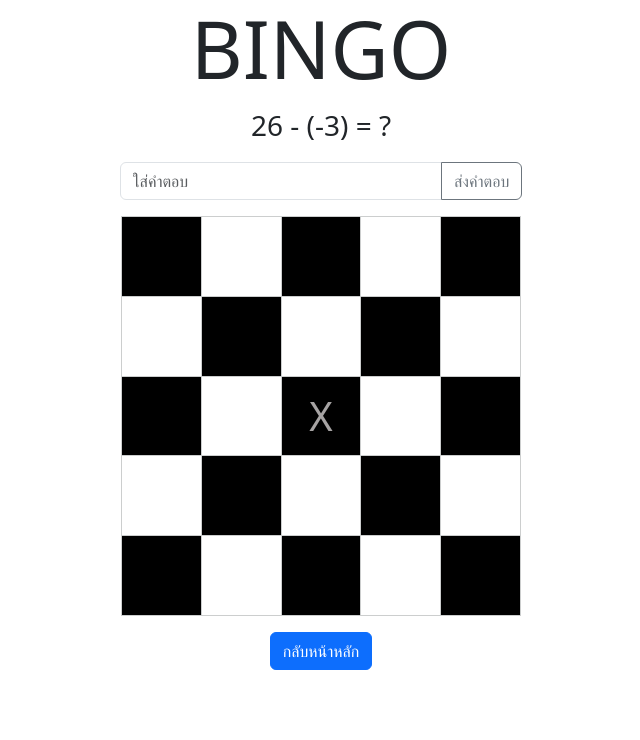
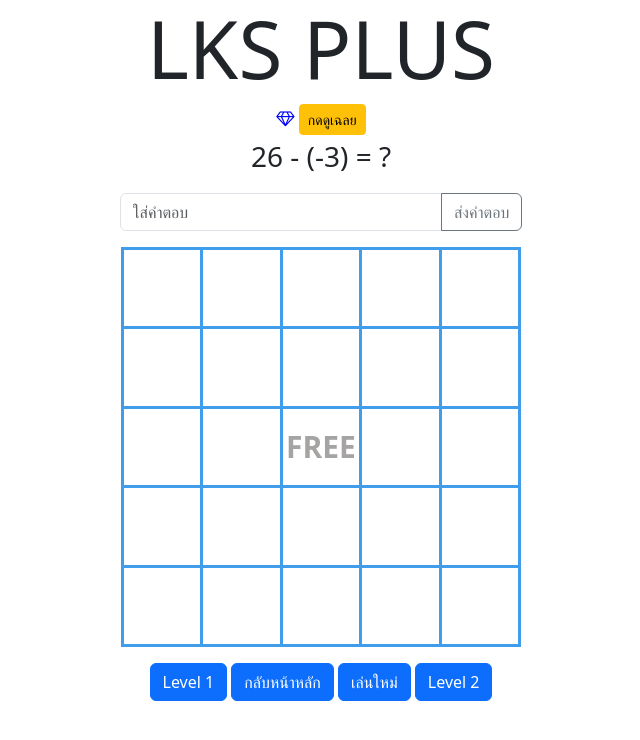
Before and after one commit to themes12/Bingo, a plain HTML site: page hard.html in a window 1280 px wide. Shown: the whole page, without its empty margins (319-959 px from the left). Drawn offline with nearby package versions, Linux system fonts and the light colour scheme; some packages are replaced by stand-ins of ours; a script that the page names is missing.

Commit message:
bingo new

```diff
--- a/hard.html
+++ b/hard.html
@@ -6,6 +6,7 @@
     <meta name="viewport" content="width=device-width, initial-scale=1.0">
     <link href="https://cdn.jsdelivr.net/npm/bootstrap@5.3.1/dist/css/bootstrap.min.css" rel="stylesheet" integrity="sha384-4bw+/aepP/YC94hEpVNVgiZdgIC5+VKNBQNGCHeKRQN+PtmoHDEXuppvnDJzQIu9" crossorigin="anonymous">
     <link rel="stylesheet" href="https://cdnjs.cloudflare.com/ajax/libs/animate.css/4.1.1/animate.min.css" />
+    <link rel="stylesheet" href="https://cdnjs.cloudflare.com/ajax/libs/font-awesome/4.7.0/css/font-awesome.min.css">
 
     <title>Hard</title>
 
@@ -14,7 +15,12 @@
 </head>
 <body>
     <div class="container-fluid text-center">
-        <h1 class="display-1" id="bingo">BINGO</h1>
+        <h1 class="display-1" id="bingo">LKS PLUS</h1>
+        <div>
+            <i style="color: blue" class="fa fa-diamond"></i>
+            <span id="diamond">0</span>
+            <button class="btn btn-warning btn-sm" onclick="viewAnswer()">กดดูเฉลย</button>
+        </div>
         <div class="row justify-content-center">
             <div class="col-9 col-md-6 col-lg-6 col-xl-4">
                 <p class="lead fs-3" id="problem"></p>
@@ -28,7 +34,10 @@
             <table id="tblBingo"></table>
         </div>
         <div class="py-3">
+            <a type="button" class="btn btn-primary text-decoration-none" href="./easy.html">Level 1</a>
             <a type="button" class="btn btn-primary text-decoration-none" href="./index.html">กลับหน้าหลัก</a>
+            <a type="button" class="btn btn-primary text-decoration-none" onclick="location.reload()">เล่นใหม่</a>
+            <a type="button" class="btn btn-primary text-decoration-none" href="./hard.html">Level 2</a>
         </div>
     </div>
     <script src="https://cdn.jsdelivr.net/npm/bootstrap@5.3.1/dist/js/bootstrap.bundle.min.js" integrity="sha384-HwwvtgBNo3bZJJLYd8oVXjrBZt8cqVSpeBNS5n7C8IVInixGAoxmnlMuBnhbgrkm" crossorigin="anonymous"></script>
--- a/hard.js
+++ b/hard.js
@@ -20,6 +20,8 @@ const minNumber = -100
 let iterator = 0;
 let isAnswer = false;
 
+updateDiamond()
+
 for (i = 0; i < 5; i++) {
     let tr = document.createElement("tr")
     table.appendChild(tr)
@@ -34,26 +36,26 @@ for (i = 0; i < 5; i++) {
         let div = document.createElement("div")
         div.classList.add("cell-format")
 
-        if(i % 2 === 0){
-            if(j % 2 === 0){
-                div.classList.add("cell-even")
-            }else{
-                div.classList.add("cell-odd")
-            }
-        }else{
-            if(j % 2 === 0){
-                div.classList.add("cell-odd")
-            }else{
-                div.classList.add("cell-even")
-            }
-        }
+        // if(i % 2 === 0){
+        //     if(j % 2 === 0){
+        //         div.classList.add("cell-even")
+        //     }else{
+        //         div.classList.add("cell-odd")
+        //     }
+        // }else{
+        //     if(j % 2 === 0){
+        //         div.classList.add("cell-odd")
+        //     }else{
+        //         div.classList.add("cell-even")
+        //     }
+        // }
 
         td.appendChild(div)
         tr.appendChild(td)
 
         if(i === 2 && j === 2){
             td.classList.add("strickout");
-            td.children[0].textContent = "X"
+            td.children[0].innerHTML = '<b style="font-size: 30px;">FREE</b>'
         }
 
         iterator++;
@@ -108,7 +110,7 @@ $("#check-answer").on("click", function() {
         alert("ต้องตอบคำถาม")
     }
 
-    if(parseInt(input) === answer){
+    if(parseInt(input) === answer && !isAnswer){
         Swal.fire({
             position: 'top-end',
             icon: 'success',
@@ -133,13 +135,30 @@ cell.forEach(e => {
     })
 })
 
+function updateDiamond() {
+    const diamond = localStorage.getItem('diamond');
+    $("#diamond").html(diamond)
+}
+
+function viewAnswer() {
+    let diamond = localStorage.getItem('diamond')
+    if(diamond > 0){
+        diamond = localStorage.getItem('diamond')
+        diamond--;
+        localStorage.setItem('diamond' , diamond)
+        alert(answer)
+        updateDiamond()
+        $("#answer-input").val(answer)
+    }
+}
+
 function addBingo(element) {
     element.classList.add("strickout");
     element.children[0].textContent = "X"
 
     if(matchWin()) {
         animateCSS('#bingo', 'bounceIn')
-        setTimeout(function(){ location.reload() }, 5000)
+        // setTimeout(function(){ location.reload() }, 5000)
     }else{
         generateProblem()
     }
--- a/style.css
+++ b/style.css
@@ -48,10 +48,13 @@
     display: inline;
 }
 
-.cell-even {
-    background-color: black;
-}
+#tblBingo {
+    border-right: 3px solid #3f9dec;
+    border-bottom: 3px solid #3f9dec;
+  }
 
-.cell-odd {
-    background-color: white;
-}
+  #tblBingo  td,
+  th {
+    border-top: 3px solid #3f9dec;
+    border-left: 3px solid #3f9dec;
+  }
```
Also changed, not shown: easy.html (+9 -2 lines), easy.js (+36 -16 lines), index.html (+2 -2 lines).
